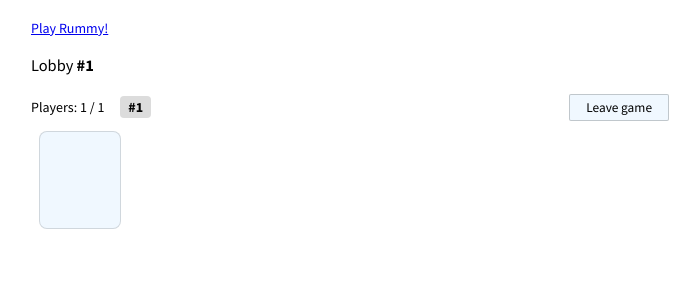
After one commit to evrimoztamur/play_rummy, a Flask app: template play_rummy/templates/lobby_started.html in a window 1280 px wide. The commit adds this page. Shown: the top 300 px of the page, without its empty margins (289-989 px from the left). Run offline with Flask 2, Linux system fonts and the light colour scheme; the template is opened without the code that fills it: most values are stand-ins (such as "Sample title", 1, 10 or a date in 2020).

Commit message:
Integrate game state into lobby

```diff
--- a/play_rummy/app.py
+++ b/play_rummy/app.py
@@ -1,9 +1,8 @@
 from base64 import b32encode
 from os import urandom
-import random
 from time import time
 from flask import Flask, redirect, url_for, render_template, request
-from play_rummy.game import CARD_RANKS, Game
+from play_rummy.game import Game
 
 app = Flask(__name__)
 
@@ -39,6 +38,14 @@
     def max_players(self):
         return len(self.game.hands)
 
+    def hand_for(self, session_id):
+        player = self.players.get(session_id)
+
+        if player:
+            return self.game.hands[player.index]
+        else:
+            raise InvalidQuery("player not in lobby")
+
     def join_player(self, session_id) -> str:
         player = self.players.get(session_id)
 
@@ -54,14 +61,26 @@
         if player:
             self.player_slots.append(self.players[session_id].index)
             del self.players[session_id]
+
+            if self.game.started:
+                self.game.end_game()
         else:
             raise InvalidQuery("player not in lobby")
+
+    @property
+    def all_players_ready(self):
+        return len(self.players) == self.max_players and all(
+            player.ready for player in self.players.values()
+        )
 
     def ready_player(self, session_id):
         player = self.players.get(session_id)
 
         if player:
             player.ready = True
+
+            if self.all_players_ready:
+                self.game.start_game()
         else:
             raise InvalidQuery("cannot ready a player which is not in lobby")
 
@@ -88,7 +107,7 @@
 @app.post("/lobby/create")
 def post_lobby_create():
     lobby_id = make_token()
-    lobbies[lobby_id] = Lobby(Game(4))
+    lobbies[lobby_id] = Lobby(Game(2))
 
     return post_lobby_join(lobby_id)
 
@@ -99,21 +118,16 @@
     _, session_id = identify_player()
 
     if lobby is not None:
-        cards = [
-                (suit, rank)
-                for suit in ["diamonds", "hearts", "clubs", "spades"]
-                for rank in CARD_RANKS
-        ]
-        random.shuffle(cards)
-        cards = cards[:13]
         context = {
             "lobby_id": lobby_id,
             "lobby": lobby,
             "session_id": session_id,
-            "cards": cards,
         }
 
-        return render_template("lobby.html", **context)
+        if lobby.game.started:
+            return render_template("lobby_started.html", **context)
+        else:
+            return render_template("lobby_prepared.html", **context)
     else:
         return "<p>Lobby not found</p>"
 
--- a/play_rummy/game.py
+++ b/play_rummy/game.py
@@ -12,6 +12,7 @@
 
 
 CARD_SUITS = ["♦", "♥", "♣", "♠"]
+CARD_SUIT_NAMES = ["diamonds", "hearts", "clubs", "spades", "joker"]
 CARD_RANKS = ["2", "3", "4", "5", "6", "7", "8", "9", "10", "J", "Q", "K", "A"]
 
 NUM_DECKS = 2
@@ -72,10 +73,10 @@
 
         if deck_index >= NUM_SUIT_CARDS:
             self.suit = NUM_SUITS
-            self.rank = deck_index % NUM_RANKS - NUM_SUIT_CARDS
         else:
             self.suit = deck_index // NUM_RANKS
-            self.rank = deck_index % NUM_RANKS
+
+        self.rank = deck_index % NUM_RANKS
 
     @staticmethod
     def from_suit_rank(suit, rank):
@@ -163,6 +164,11 @@
     @staticmethod
     def has_duplicates(cards):
         return len(set(cards)) != len(cards)
+
+    @property
+    def display_tuple(self):
+        print(self.suit, self.rank)
+        return (CARD_SUIT_NAMES[self.suit], CARD_RANKS[self.rank])
 
     def __str__(self) -> str:
         return self.name()
@@ -319,6 +325,12 @@
         game.discard_pile.append(discarded_card)
 
 
+class GameState:
+    PREPARED = 0
+    STARTED = 1
+    ENDED = 2
+
+
 class Game:
     MELD_THRESHOLD = 40
 
@@ -328,6 +340,15 @@
         self.melds = [[] for _ in range(num_players)]
         self.discard_pile = []
         self.turns = [[]]
+        self.state = GameState.PREPARED
+
+    @property
+    def started(self):
+        return self.state == GameState.STARTED
+
+    @property
+    def ended(self):
+        return self.state == GameState.ENDED
 
     @property
     def mover(self):
@@ -351,15 +372,6 @@
         else:
             raise IllegalAction("no card available in discard pile")
 
-    def start_game(self):
-        self.shuffle_cards()
-
-        for hand in self.hands:
-            hand.extend(self.draw_many(13))
-            hand.sort(key=lambda c: c.index)
-
-            Card.print_cards(hand)
-
     @staticmethod
     def turn_contains(turn: list[Action], sort):
         return bool(
@@ -377,6 +389,17 @@
         if not self.hands[self.mover]:
             self.end_game()
 
+    def start_game(self):
+        self.shuffle_cards()
+
+        for hand in self.hands:
+            hand.extend(self.draw_many(13))
+            hand.sort(key=lambda c: c.index)
+
+            Card.print_cards(hand)
+
+        self.state = GameState.STARTED
+
     def end_game(self):
         sprint("Game over")
 
@@ -384,6 +407,8 @@
             score = Game.score_cards(hand)
             tournament_score = Game.tournament_score(score, len(self.melds[player]) > 0)
             print(f"{player}  {score: >4}  {tournament_score: >3}")
+
+        self.state = GameState.ENDED
 
     @staticmethod
     def tournament_score(score, opened):
--- a/play_rummy/static/css/style.css
+++ b/play_rummy/static/css/style.css
@@ -75,6 +75,10 @@
     color: #0b1728;
 }
 
+svg.icon-suit.icon-suit-joker {
+    color: mediumorchid;
+}
+
 svg.icon-rank {
     color: darkslateblue;
 }
@@ -94,6 +98,10 @@
     position: absolute;
     top: 0;
     left: 0;
+}
+
+div.card.suit-joker svg.icon-rank {
+    color: lavender;
 }
 
 div.card.card-selected {
--- /dev/null
+++ b/play_rummy/templates/lobby_started.html
@@ -0,0 +1,56 @@
+<!DOCTYPE html>
+<html lang="en">
+
+<head>
+    <meta charset="UTF-8">
+    <meta http-equiv="X-UA-Compatible" content="IE=edge">
+    <meta name="viewport" content="width=device-width, initial-scale=1.0">
+    <title>Document</title>
+    <link rel="preconnect" href="https://fonts.googleapis.com">
+    <link rel="preconnect" href="https://fonts.gstatic.com" crossorigin>
+    <link href="https://fonts.googleapis.com/css2?family=Source+Sans+Pro:wght@400;700" rel="stylesheet">
+    <link href="{{ url_for('static', filename='css/style.css') }}" rel="stylesheet">
+</head>
+
+<body>
+    {% set session_player = lobby.players.get(session_id) %}
+    <h4><a href="{{ url_for('get_index') }}">Play Rummy!</a></h4>
+    <h3>Lobby <strong>#{{ lobby_id }}</strong></h3>
+    <div class="game-status flex">
+        <div>Players: {{ lobby.players|length }} / {{ lobby.game.hands|length }}</div>
+        {% for player in lobby.players.values() %}
+        <div class="ms-frem">
+            <span class="badge badge-player{% if player.index == lobby.game.mover %} badge-player-ready{% endif %}">
+                {% if player == session_player %}
+                You <strong class="ms-hrem">#{{ player.number }}</strong>
+                {% else %}
+                <strong>#{{ player.number }}</strong>
+                {% endif %}
+            </span>
+        </div>
+        {% endfor %}
+        <div class="flex ms-auto">
+            <form method="POST" action="{{ url_for('post_lobby_leave', lobby_id=lobby_id)}}"><button>Leave
+                    game</button>
+            </form>
+        </div>
+    </div>
+    {% if lobby.game.started %}
+    <div class="deck flex">
+        {% for card in lobby.hand_for(session_id) %}
+        {% set display_tuple = card.display_tuple %}
+        {% set suit = "suit-" + display_tuple[0] %}
+        {% set rank = "rank-" + display_tuple[1] %}
+        <div class="card {{ suit }} {{ rank }}">
+            {{ svg_icon(suit, "suit")|safe }}
+            {{ svg_icon(suit, "suit", "rotated")|safe }}
+            {{ svg_icon(rank, "rank")|safe }}
+            {{ svg_icon(rank, "rank", "rotated")|safe }}
+        </div>
+        {% endfor %}
+    </div>
+    {% endif %}
+    {% include "svg/card.svg" %}
+</body>
+
+</html>
```
Also changed, not shown: play_rummy/templates/lobby_prepared.html (renamed from play_rummy/templates/lobby.html, +2 -14 lines), play_rummy/templates/svg/card.svg.
